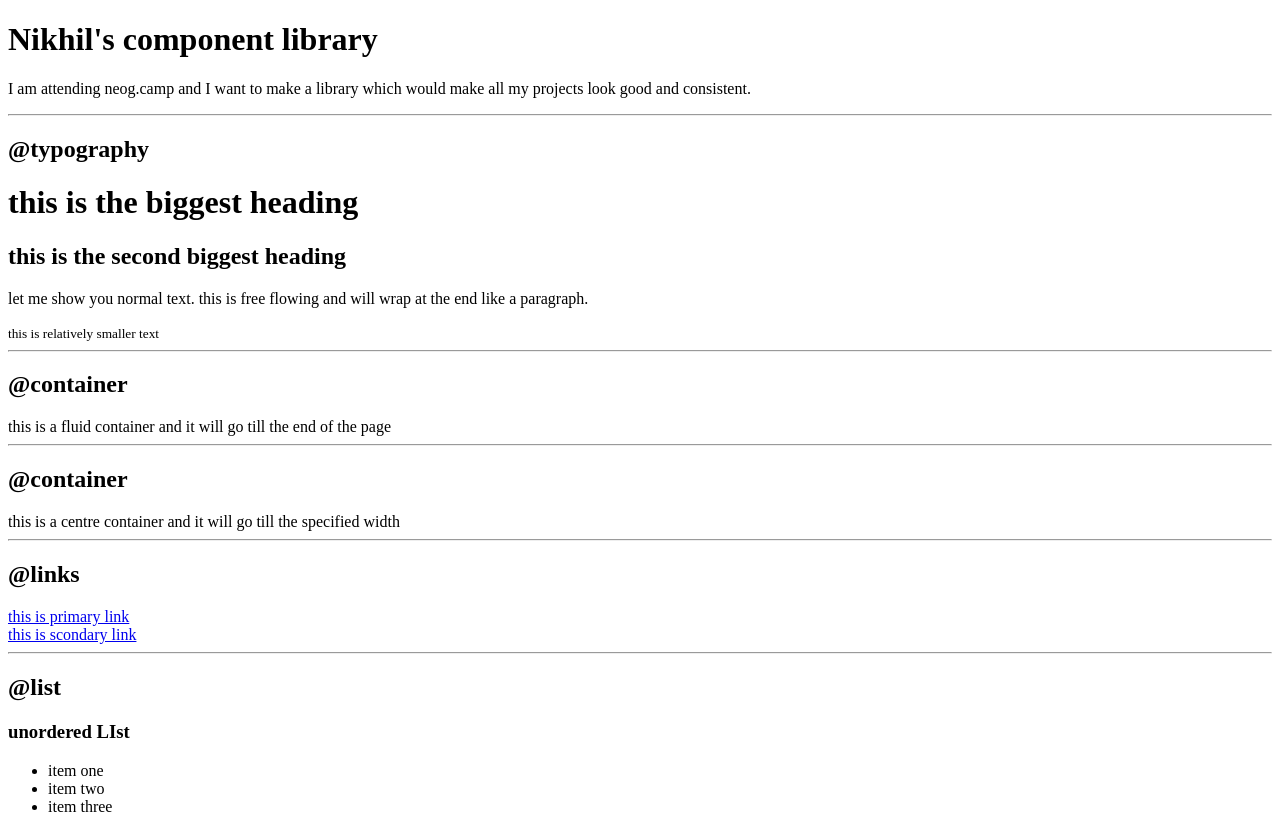
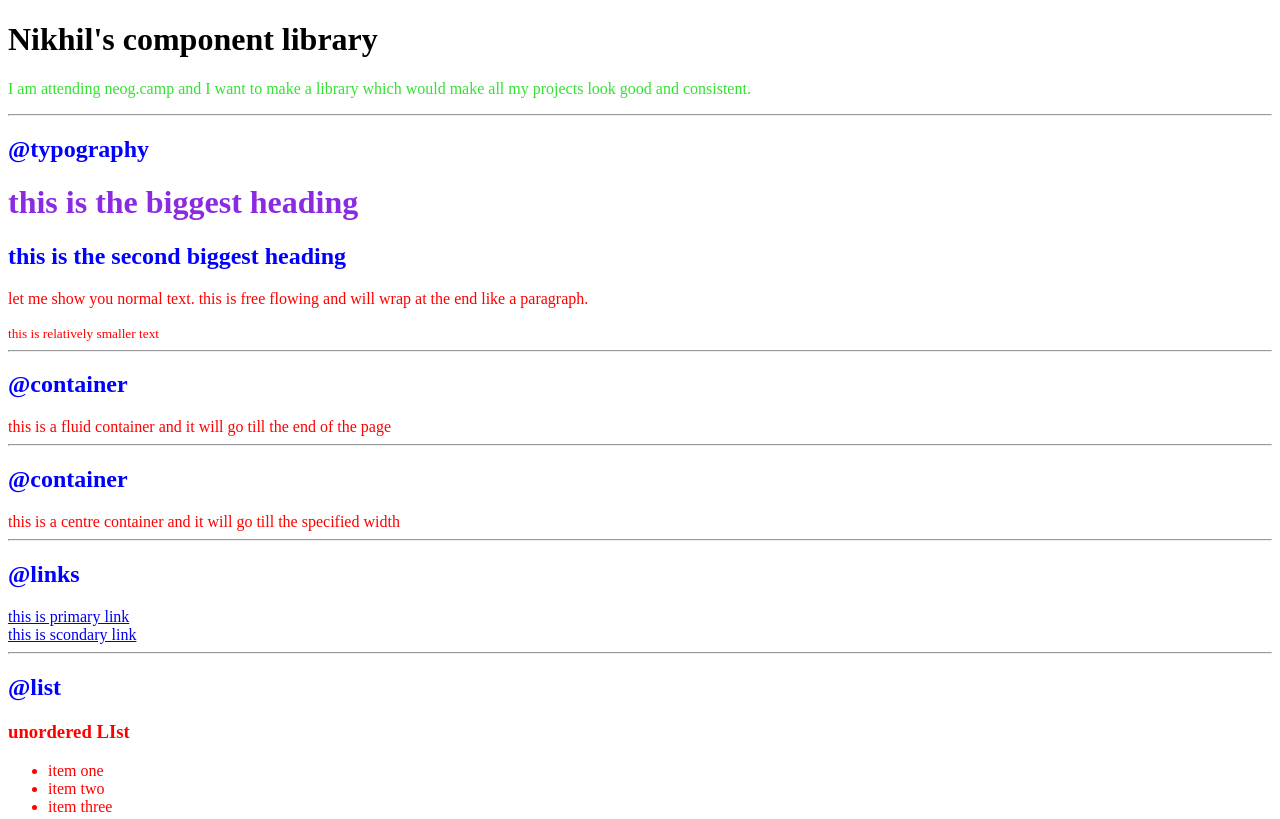
Before and after one commit to nikhilnikam619/Nikihl_Nikam_portfolio, a plain HTML site: page index.html in a window 1280 px wide. Shown: the top 819 px of the page. Drawn offline with Linux system fonts and the light colour scheme.

Commit message:
css: import and selectors

```diff
--- a/index.html
+++ b/index.html
@@ -5,11 +5,21 @@
     <meta charset="UTF-8">
     <meta name="viewport" content="width=device-width, initial-scale=1.0">
     <title>Component Library</title>
+    <!-- CSS way 1: style tag
+         <style>
+        body {
+            color: red;
+        }
+    </style> -->
+    <!-- third way of doing CSS: external link -->
+    <link href="style.css" rel="stylesheet">
 </head>
 
 <body>
-    <h1>Nikhil's component library</h1>
-    <p>I am attending neog.camp and I want to make a library which would make all my projects look good and consistent.
+    <h1 class="himp">Nikhil's component library</h1>
+    <!-- <h1 style="color: red;">Nikhil's component library</h1> --><!--this 2nd way  style="color: red;"-->
+    <p id="para-imp">I am attending neog.camp and I want to make a library which would make all my projects look good
+        and consistent.
     </p>
     <hr>
 
@@ -27,7 +37,7 @@
     <div>this is a centre container and it will go till the specified width </div>
     <hr>
     <h2>@links</h2>
-    <a href="/"">this is primary link</a><br>
+    <a href="/">this is primary link</a><br>
     <a href=" /">this is scondary link</a>
     <hr>
 
--- /dev/null
+++ b/style.css
@@ -0,0 +1,20 @@
+body {
+    color: red;
+}
+
+h1 {
+    color: blueviolet;
+}
+
+h2 {
+    color: blue;
+}
+
+
+.himp {
+    color: black;
+}
+
+#para-imp {
+    color: rgba(20, 220, 20, 0.866);
+}
```
